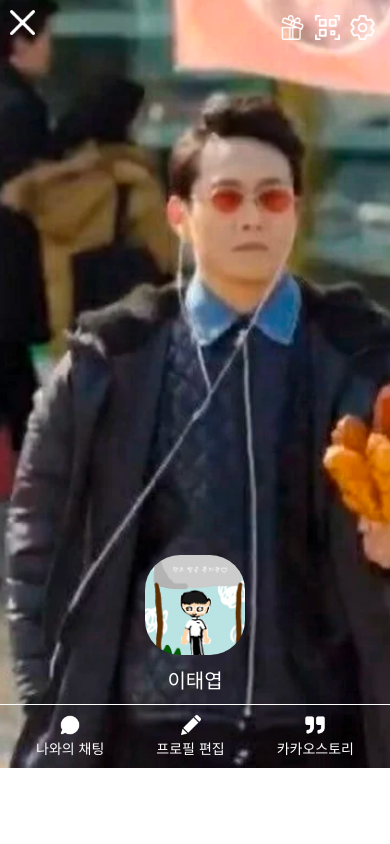
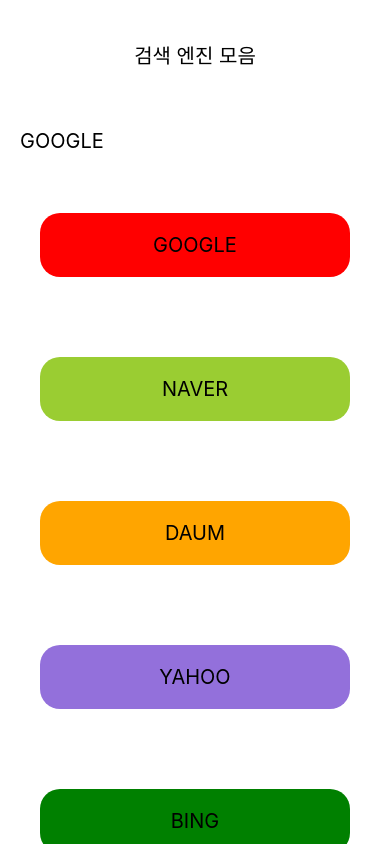
Before and after one commit to HyeongJun02/React-FreshStudy, a React Native app: screen / in a window 390 px wide. Built offline with nearby package versions, Linux system fonts and the light colour scheme.

Commit message:
week3_taeyeop

```diff
--- a/App.js
+++ b/App.js
@@ -1,4 +1,4 @@
-import React from 'react';
+import React, { Children } from 'react';
 import {
   View,
   Image,
@@ -8,138 +8,124 @@
   TouchableOpacity,
   Alert,
   ImageBackground,
-  Touchable
+  Touchable,
+  ScrollView,
+  Linking
  } from 'react-native';
 
 
-const createAlert=( name )=>{
-  Alert.alert(
-    name,
-    name + " 버튼 입니다.",
-    [
-      {text: "확인", onPress:()=>console.log("확인 버튼을 눌렀습니다")},
-      {text: "취소",style: "cancel",onPress:()=> console.log("취소 버튼을 눌렀습니다")}
-    ]
+const Engine = ({ children, color, url }) => {
+  return(
+    <TouchableOpacity onPress={() => Linking.openURL('${children}')} style ={{backgroundColor: ('${color}'), borderRadius: 20, padding: 20}}>
+      <Text style = {{fontSize : 20, color: 'black'}}>{children}</Text>
+    </TouchableOpacity>
   )
 }
 
 const App = () =>{
   return (
-    <SafeAreaView style={styles.container}>
+    <SafeAreaView style ={{flex:1}}>
+      <ScrollView>
+        <View style = {styles.title}>
+          <Text style ={{fontSize : 20}}>검색 엔진 모음</Text>
+        </View>
 
-      <ImageBackground source={require('./image/taeyeop.jpg')} resizeMode='cover' style={styles.imgbackground}>
+        <Engine color = {DATA.page[0].mainColors}>{DATA.page[0].name}</Engine>
 
-        <View style={styles.headerView}>
-
-          <TouchableOpacity onPress={() => createAlert('취소')}>
-            <Image source={require('./image/cancel.png')} style={styles.img}/>
+        <TouchableOpacity onPress={() => Linking.openURL(DATA.page[0].url)} style ={[styles.button, {backgroundColor: DATA.page[0].mainColor}]}>
+          <Text style = {styles.text}>{DATA.page[0].name}</Text>
         </TouchableOpacity>
 
-          <View style={{flexDirection : 'row'}}>
-            <TouchableOpacity onPress={() => createAlert('선물하기')}>
-              <Image source={require('./image/gift.png')} style={styles.headerRightButton}/>
+        <TouchableOpacity onPress={() => Linking.openURL(DATA.page[1].url)} style ={[styles.button, {backgroundColor: DATA.page[1].mainColor}]}>
+          <Text style = {styles.text}>{DATA.page[1].name}</Text>
         </TouchableOpacity>
 
-            <TouchableOpacity onPress={() => createAlert('QR코드')}>
-              <Image source={require('./image/qr.png')} style={styles.headerRightButton}/>
+
+        <TouchableOpacity onPress={() => Linking.openURL(DATA.page[2].url)} style ={[styles.button, {backgroundColor: DATA.page[2].mainColor}]}>
+          <Text style = {styles.text}>{DATA.page[2].name}</Text>
         </TouchableOpacity>
 
-            <TouchableOpacity onPress={() => createAlert('설정')}>
-              <Image source={require('./image/setting.png')} style={styles.headerRightButton}/>
+
+        <TouchableOpacity onPress={() => Linking.openURL(DATA.page[3].url)} style ={[styles.button, {backgroundColor: DATA.page[3].mainColor}]}>
+          <Text style = {styles.text}>{DATA.page[3].name}</Text>
         </TouchableOpacity>
 
-          </View>
 
-        </View>
-
-        <View style={styles.contentView}>
-
-          <View style={{alignItems : 'center', margin : 10}}>
-            <TouchableOpacity onPress={() => createAlert('프로필 사진')}>
-              <Image source={require('./image/profile.jpg')} style={styles.profileImage}/>
-            </TouchableOpacity>
-            <Text style={{fontSize : 20, marginTop : 10, color : 'white'}}>이태엽</Text>
-          </View>
-
-        </View>
-
-        <View style={styles.footer}>
-
-          <TouchableOpacity onPress={() => createAlert('나와의 채팅')}>
-            <Image source={require('./image/chat.png')} style={styles.footerImg}/>
-            <Text style={styles.footerText}>나와의 채팅</Text>
+        <TouchableOpacity onPress={() => Linking.openURL(DATA.page[4].url)} style ={[styles.button, {backgroundColor: DATA.page[4].mainColor}]}>
+          <Text style = {styles.text}>{DATA.page[4].name}</Text>
         </TouchableOpacity>
 
-          <TouchableOpacity onPress={() => createAlert('프로필 편집')}>
-            <Image source={require('./image/pencil.png')} style={styles.footerImg}/>
-            <Text style={styles.footerText}>프로필 편집</Text>
+        <TouchableOpacity onPress={() => Linking.openURL(DATA.page[5].url)} style ={[styles.button, {backgroundColor: DATA.page[5].mainColor}]}>
+          <Text style = {styles.text}>{DATA.page[5].name}</Text>
         </TouchableOpacity>
 
-          <TouchableOpacity onPress={() => createAlert('카카오스토리')}>
-            <Image source={require('./image/story.png')} style={styles.footerImg}/>
-            <Text style={styles.footerText}>카카오스토리</Text>
-          </TouchableOpacity>
 
-        </View>
 
-      </ImageBackground>
+      </ScrollView>
+
     </SafeAreaView>
-
   )
 }
 const styles = StyleSheet.create({
+  title: {
+    flex : 10,
+    justifyContent : "center",
+    alignItems : "center",
+    padding: 20,
+    margin: 20
+  },
 
-  img:{
-    height: 25,
-    width: 25,
-    justifyContent:'center',
-    resizeMode:'contain'
+  button: {
+    borderRadius: 20,
+    padding: 20,
+    margin: 40
   },
-  imgbackground:{
-    width:'100%',
-    height:'100%',
-    resizeMode:"cover",
-    backgroundColor:'skyblue',
-  },
-  headerView : {
-    flexDirection : 'row',
-    justifyContent : 'space-between',
-    padding : 10
-  },
-  headerRightButton : {
-    margin : 5,
-    height : 25,
-    width : 25,
-    resizeMode: 'contain'
-  },
-  profileImage : {
-    height : 100,
-    width : 100,
-    borderRadius : 35
-  },
-  contentView : {
-    height : 650,
-    flexDirection : 'column-reverse',
-    alignItems : 'center',
-    borderBottomColor : 'white',
-    borderBottomWidth : 1
-  },
-  footer : {
-    flex : 1,
-    padding : 10,
-    justifyContent : 'space-around',
-    flexDirection : 'row'
-  },
-  footerImg : {
-    width : 20,
-    height : 20,
-    alignSelf : 'center',
-  },
-  footerText : {
-    marginTop : 3,
-    color : 'white'
+
+  text: {
+    fontSize : 20,
+    textAlign: 'center'
   }
 
 }
 );
+
+const DATA = {
+	"page": [
+		{
+			"name": "GOOGLE",
+			"url": "https://www.google.com/",
+			"mainColor": "red"
+		},
+		{
+			"name": "NAVER",
+			"url": "https://www.naver.com/",
+			"mainColor": "yellowgreen"
+		},
+		{
+			"name": "DAUM",
+			"url": "https://www.daum.net/",
+			"mainColor": "orange"
+		},
+		{
+			"name": "YAHOO",
+			"url": "https://www.yahoo.com/",
+			"mainColor": "mediumpurple"
+		},
+		{
+			"name": "BING",
+			"url": "https://www.bing.com/",
+			"mainColor": "green"
+		},
+		{
+			"name": "ZUM",
+			"url": "https://zum.com/",
+			"mainColor": "skyblue"
+		},
+		{
+			"name": "NATE",
+			"url": "https://www.nate.com/",
+			"mainColor": "red"
+		},
+	]
+}
 export default App;
```
Lines whose indentation alone changed are shown as unchanged.
